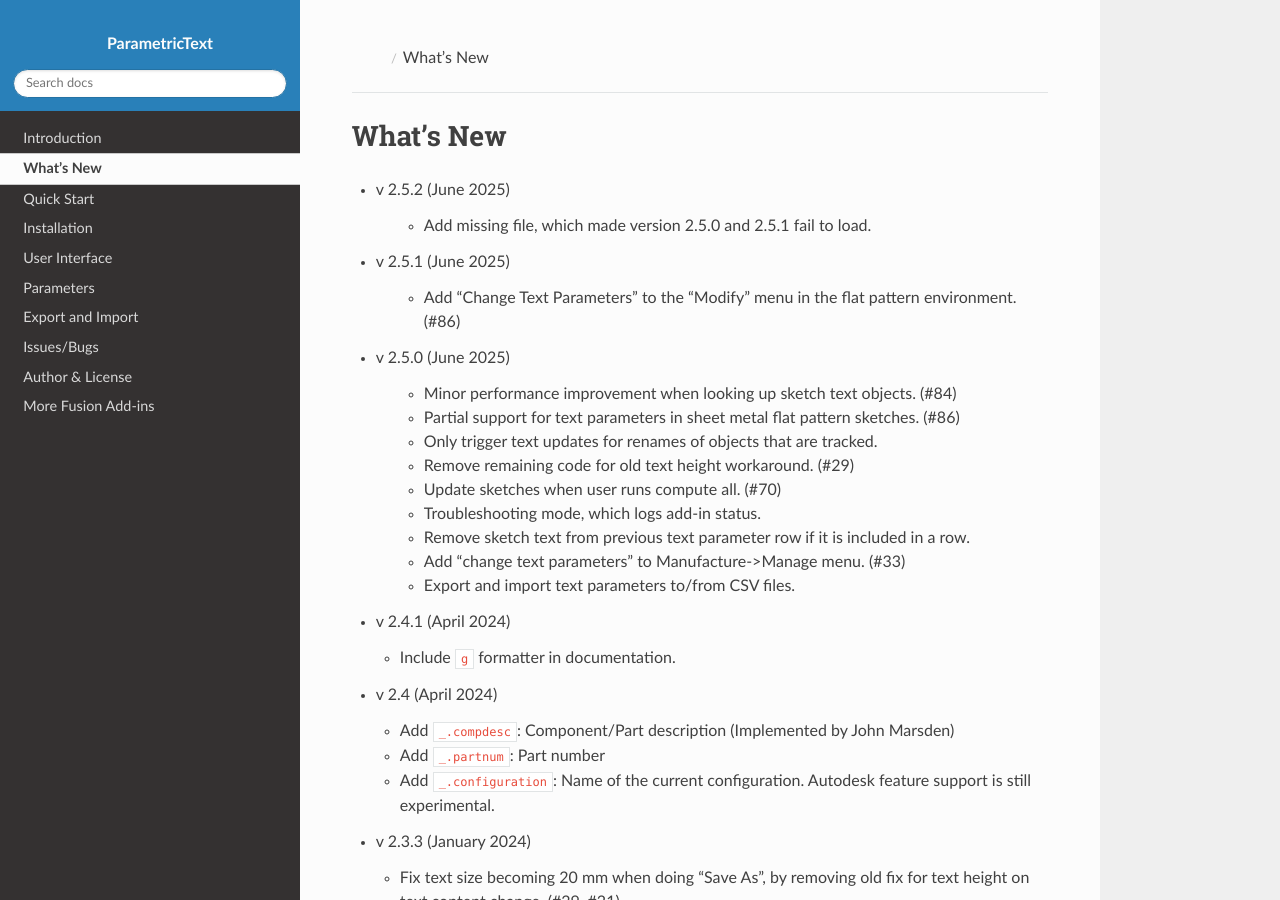
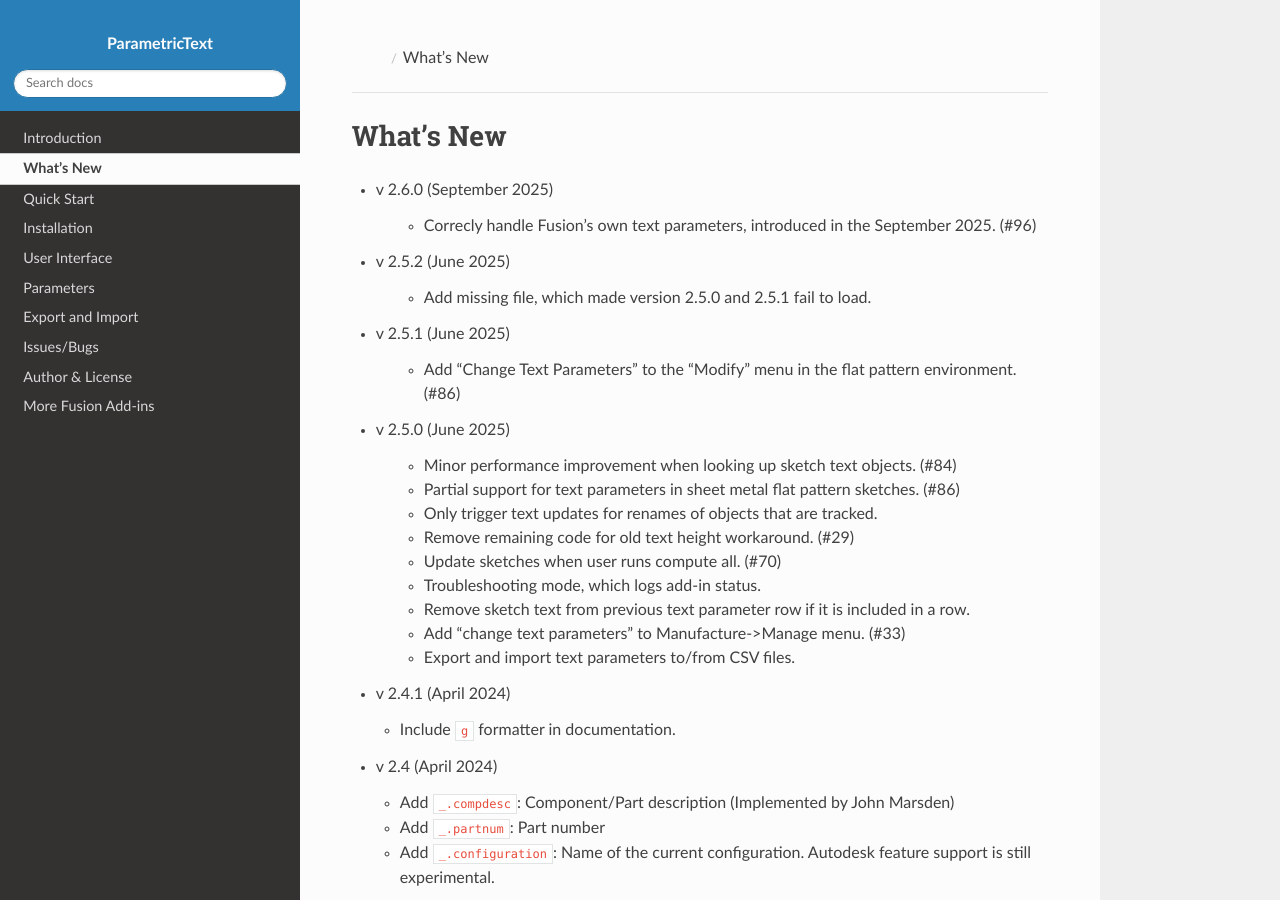
Before and after one commit to thomasa88/ParametricText, a Sphinx documentation site: the page built from docs/changelog.rst, in a window 1280 px wide and 900 px high. Built offline with Sphinx 7.4.7 and the Read the Docs theme 3.1.0, drawn with Linux system fonts in a browser that asks for light colours.

Commit message:
Handle Fusion's new text parameter type

```diff
--- a/docs/changelog.rst
+++ b/docs/changelog.rst
@@ -1,5 +1,9 @@
 What's New
 ----------
+
+- v 2.6.0 (September 2025)
+
+   - Correcly handle Fusion's own text parameters, introduced in the September 2025. (#96)
 
 - v 2.5.2 (June 2025)
 
--- a/docs/parameters.rst
+++ b/docs/parameters.rst
@@ -34,8 +34,8 @@
 +-------------------+----------+------------+----------+
 | parameter         | decimal  |Parameter   |25.0      |
 |                   | (double) |value       |          |
-| *or*              |          |            |          |
-|                   |          |            |          |
+| *or*              | or       |            |          |
+|                   | string   |            |          |
 | parameter.value   |          |            |          |
 +-------------------+----------+------------+----------+
 | parameter.comment | string   |Parameter   |Distance  |
```
Also changed, not shown: docs/index.rst (+7 -0 lines), textgenerator.py (+13 -6 lines).
